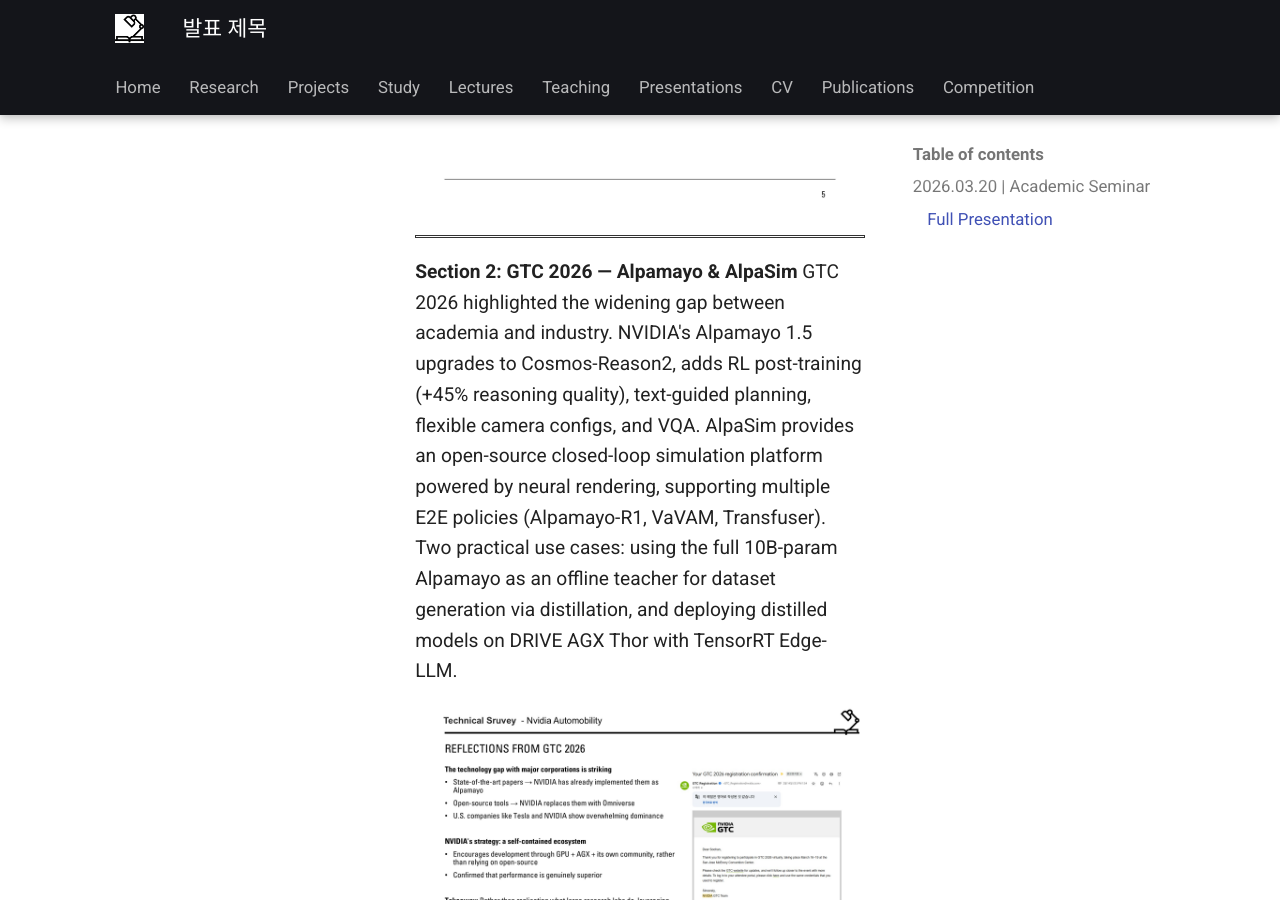
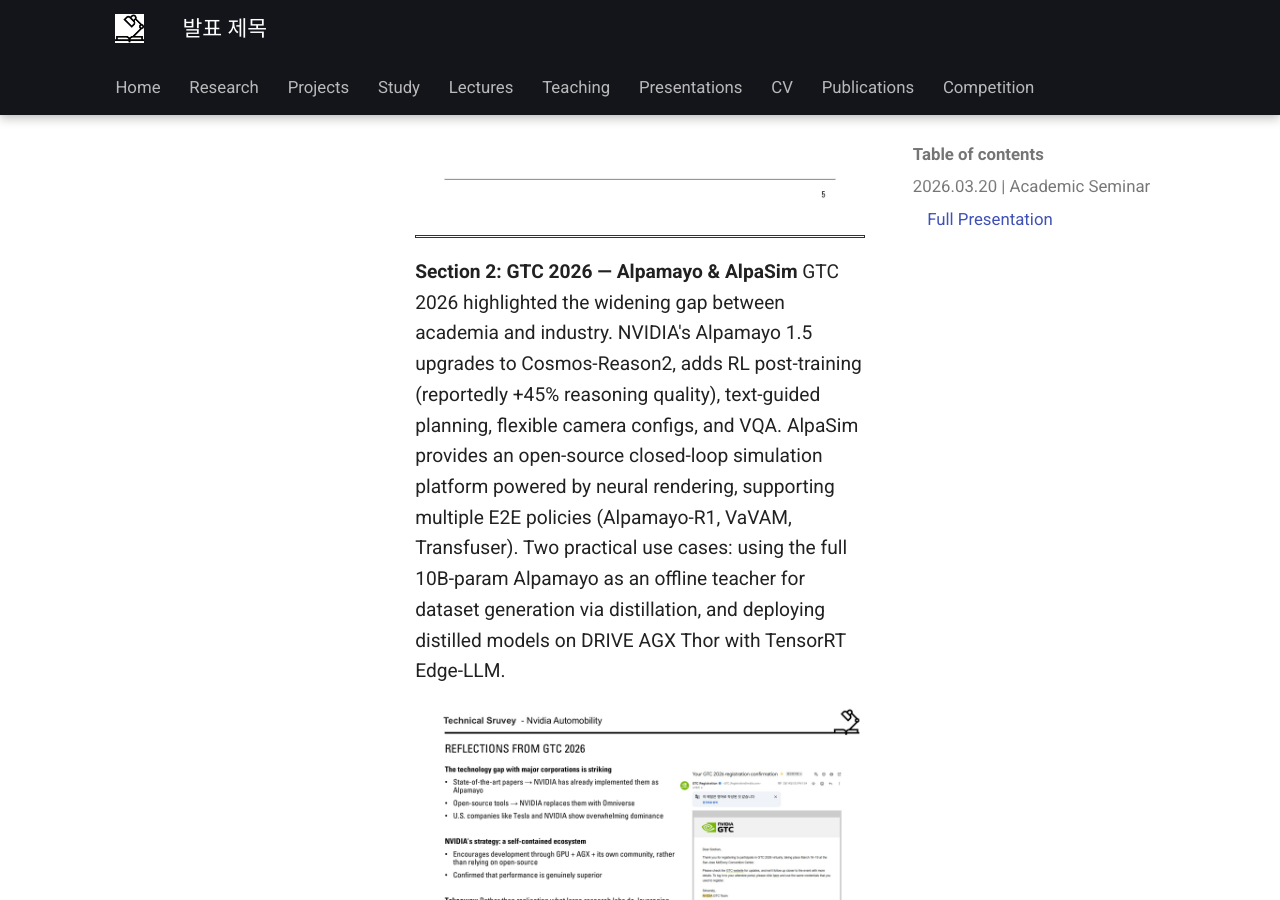
Before and after one commit to YSH-research/YSH-research.github.io, an MkDocs documentation site: the page built from docs/Presentations/assets/2026-03-20/2026-03-20.md, in a window 1280 px wide and 900 px high, scrolled down 2659 px. Built offline with MkDocs 1.6.1 and Material for MkDocs 9.7.7, drawn with Linux system fonts in a browser that asks for light colours; some of the changed text lies outside the part shown.

Commit message:
Fix presentation wording for accuracy
- "current best" → "a leading" (Section 1)
- Add "reportedly" to +45% claim (Section 2)
- "fundamentally incompatible" → "not well-suited for" (Section 4)

```diff
--- a/docs/Presentations/assets/2026-03-20/2026-03-20.md
+++ b/docs/Presentations/assets/2026-03-20/2026-03-20.md
@@ -29,7 +29,7 @@
 <hr style="border: 1px solid #333; margin: 10px 0;">
 
 **Section 2: GTC 2026 — Alpamayo & AlpaSim**
-GTC 2026 highlighted the widening gap between academia and industry. NVIDIA's Alpamayo 1.5 upgrades to Cosmos-Reason2, adds RL post-training (+45% reasoning quality), text-guided planning, flexible camera configs, and VQA. AlpaSim provides an open-source closed-loop simulation platform powered by neural rendering, supporting multiple E2E policies (Alpamayo-R1, VaVAM, Transfuser). Two practical use cases: using the full 10B-param Alpamayo as an offline teacher for dataset generation via distillation, and deploying distilled models on DRIVE AGX Thor with TensorRT Edge-LLM.
+GTC 2026 highlighted the widening gap between academia and industry. NVIDIA's Alpamayo 1.5 upgrades to Cosmos-Reason2, adds RL post-training (reportedly +45% reasoning quality), text-guided planning, flexible camera configs, and VQA. AlpaSim provides an open-source closed-loop simulation platform powered by neural rendering, supporting multiple E2E policies (Alpamayo-R1, VaVAM, Transfuser). Two practical use cases: using the full 10B-param Alpamayo as an offline teacher for dataset generation via distillation, and deploying distilled models on DRIVE AGX Thor with TensorRT Edge-LLM.
 
 ![Slide 7](Slide7.jpg)
 ![Slide 8](Slide8.jpg)
```
Also changed, not shown: other parts of docs/Presentations/assets/2026-03-20/2026-03-20.md (+2 -2 lines).
